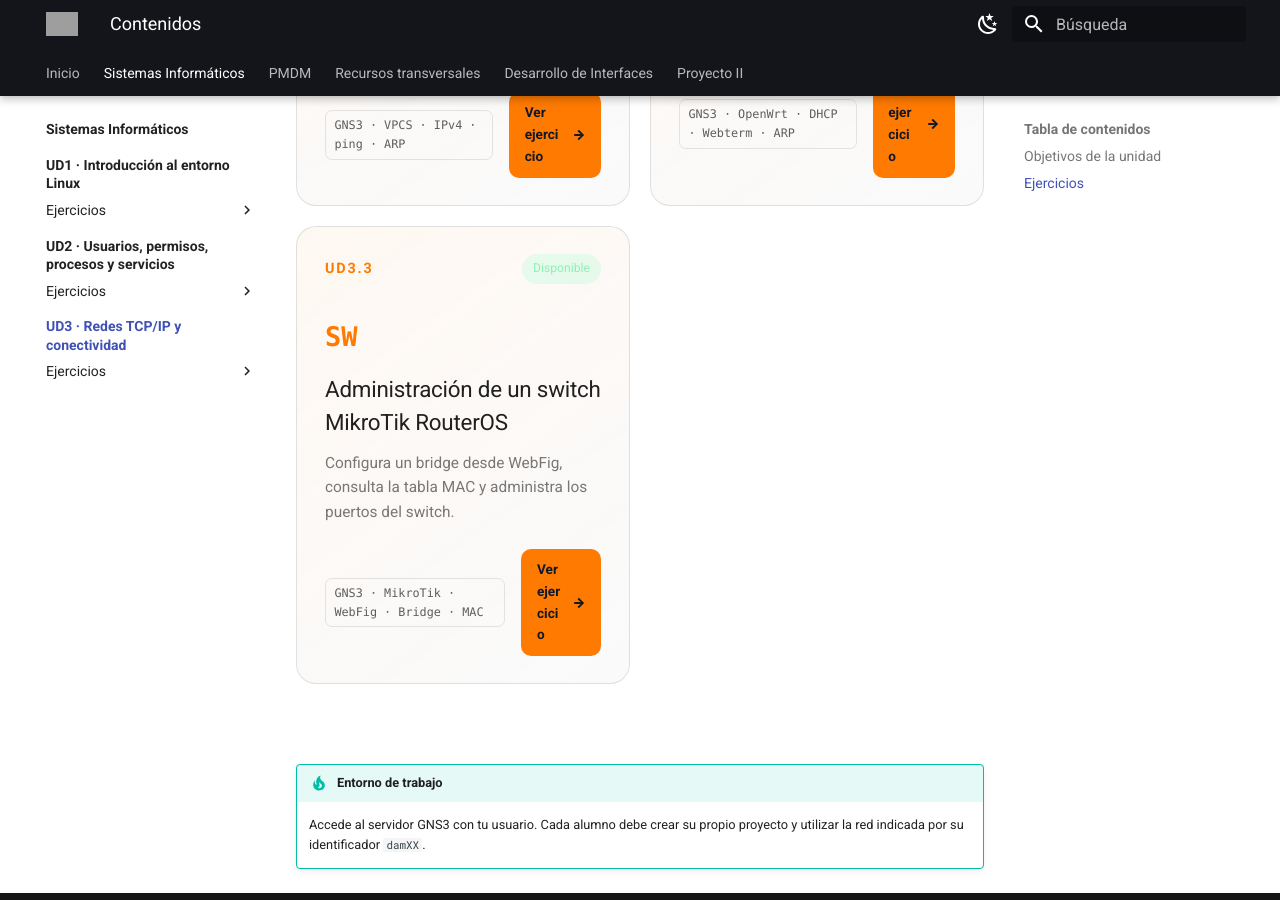
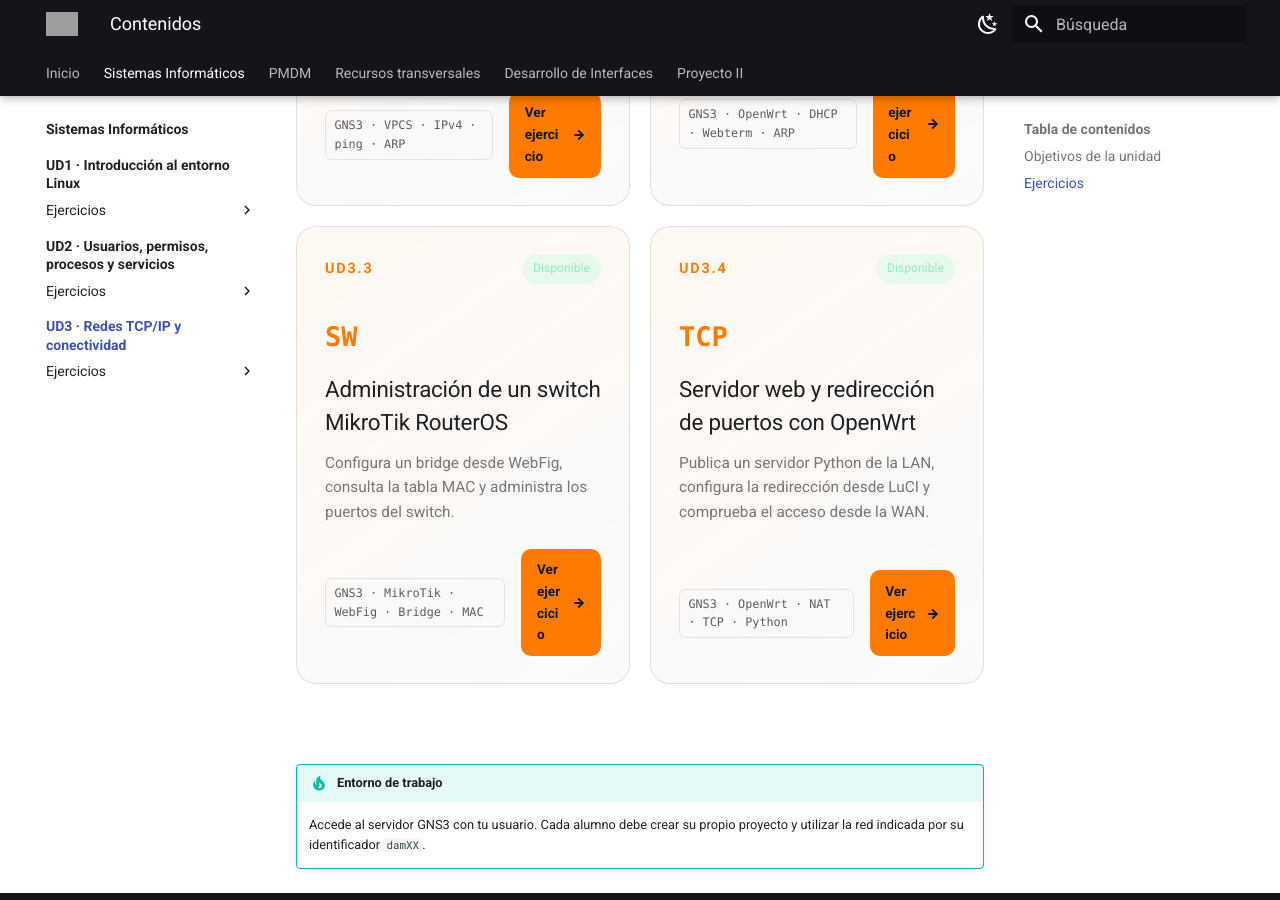
Before and after one commit to erciapps/web-home, an MkDocs documentation site: the page built from docs/si/ud3/index.md, in a window 1280 px wide and 900 px high, scrolled down 928 px. Built offline with MkDocs 1.6.1 and Material for MkDocs 9.7.7, drawn with Linux system fonts in a browser that asks for light colours; grey boxes are pictures that could not be loaded.

Commit message:
Añadir tarjeta de UD3.4 a la portada de UD3

```diff
--- a/docs/si/ud3/index.md
+++ b/docs/si/ud3/index.md
@@ -34,6 +34,13 @@ En esta unidad aprenderás a conectar equipos en red, configurar sus direcciones
     <p>Configura un bridge desde WebFig, consulta la tabla MAC y administra los puertos del switch.</p>
     <div class="si-card-bottom"><div class="si-ra"><span>GNS3 · MikroTik · WebFig · Bridge · MAC</span></div><div class="si-actions"><a class="si-button" href="ejercicios/ud3_3/">Ver ejercicio <span>→</span></a></div></div>
   </article>
+  <article class="si-card available" style="--accent:#ff7a00">
+    <div class="si-card-top"><span class="si-code">UD3.4</span><span class="si-state available">Disponible</span></div>
+    <div class="si-unit-icon">TCP</div>
+    <h3>Servidor web y redirección de puertos con OpenWrt</h3>
+    <p>Publica un servidor Python de la LAN, configura la redirección desde LuCI y comprueba el acceso desde la WAN.</p>
+    <div class="si-card-bottom"><div class="si-ra"><span>GNS3 · OpenWrt · NAT · TCP · Python</span></div><div class="si-actions"><a class="si-button" href="ejercicios/ud3_4/">Ver ejercicio <span>→</span></a></div></div>
+  </article>
 </div>
 
 !!! tip "Entorno de trabajo"
```
